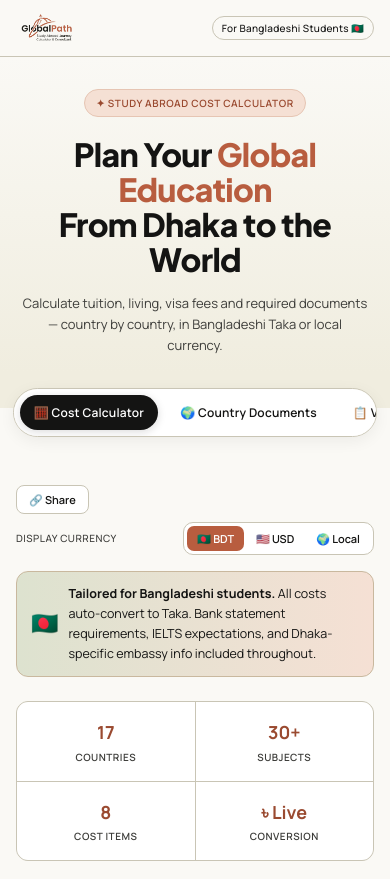
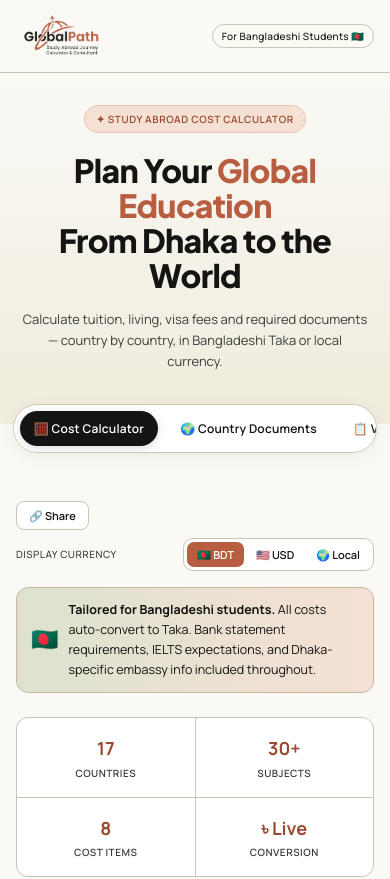
Before and after one commit to prodhanchandra9/GlobalPath, a plain HTML site: page index.html in a window 390 px wide. Shown: the top 879 px of the page. Drawn offline with Linux system fonts and the light colour scheme.

Commit message:
Update index.html

```diff
--- a/index.html
+++ b/index.html
@@ -215,7 +215,7 @@ button:focus-visible, select:focus-visible, input:focus-visible, .country-card:f
 /* MOBILE RESPONSIVE IMPROVEMENTS */
 @media(max-width:760px){
   nav{padding:0.7rem 1rem;flex-wrap:wrap;gap:8px}
-  .logo img{height:34px}
+  .logo img{height:50px}
   .nav-tag{font-size:10px;padding:3px 9px}
 
   .global-bar{padding:0 1rem;flex-direction:column;align-items:stretch;gap:8px}
```
